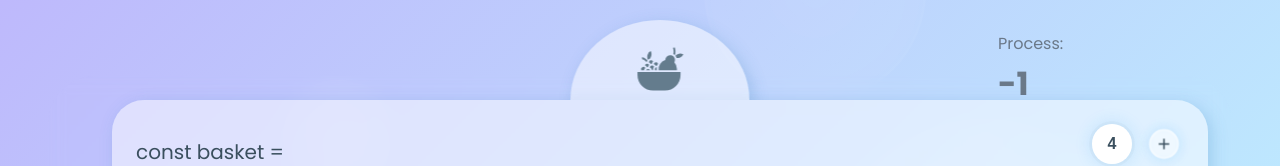
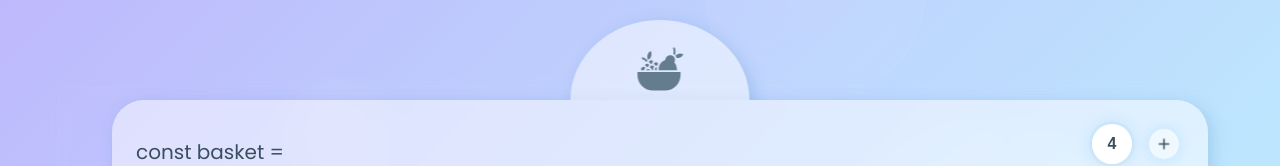
Before and after one commit to wesleybersi/basket-ts, a React (Vite) app: page / in a window 1280 px wide. Shown: the top 166 px of the page. Built offline with nearby package versions, Linux system fonts and the light colour scheme; a web font is replaced by a local one.

Commit message:
Removed dev tools.

```diff
--- a/src/App.tsx
+++ b/src/App.tsx
@@ -113,7 +113,7 @@ function App() {
           <span>Replace:</span>
           <span>{itemsToReplace.map((item) => item.index + ", ")}</span>
         </div> */}
-        <div
+        {/* <div
           style={{
             width: 250,
             display: "flex",
@@ -123,7 +123,7 @@ function App() {
           <span>Process:</span>
           <span>{itemsToProcess.map((item) => item + ", ")}</span>
         </div>
-        <h1>{processSuccesIndex}</h1>
+        <h1>{processSuccesIndex}</h1> */}
       </div>
       {/* <Header /> */}
       <Aside />
```
